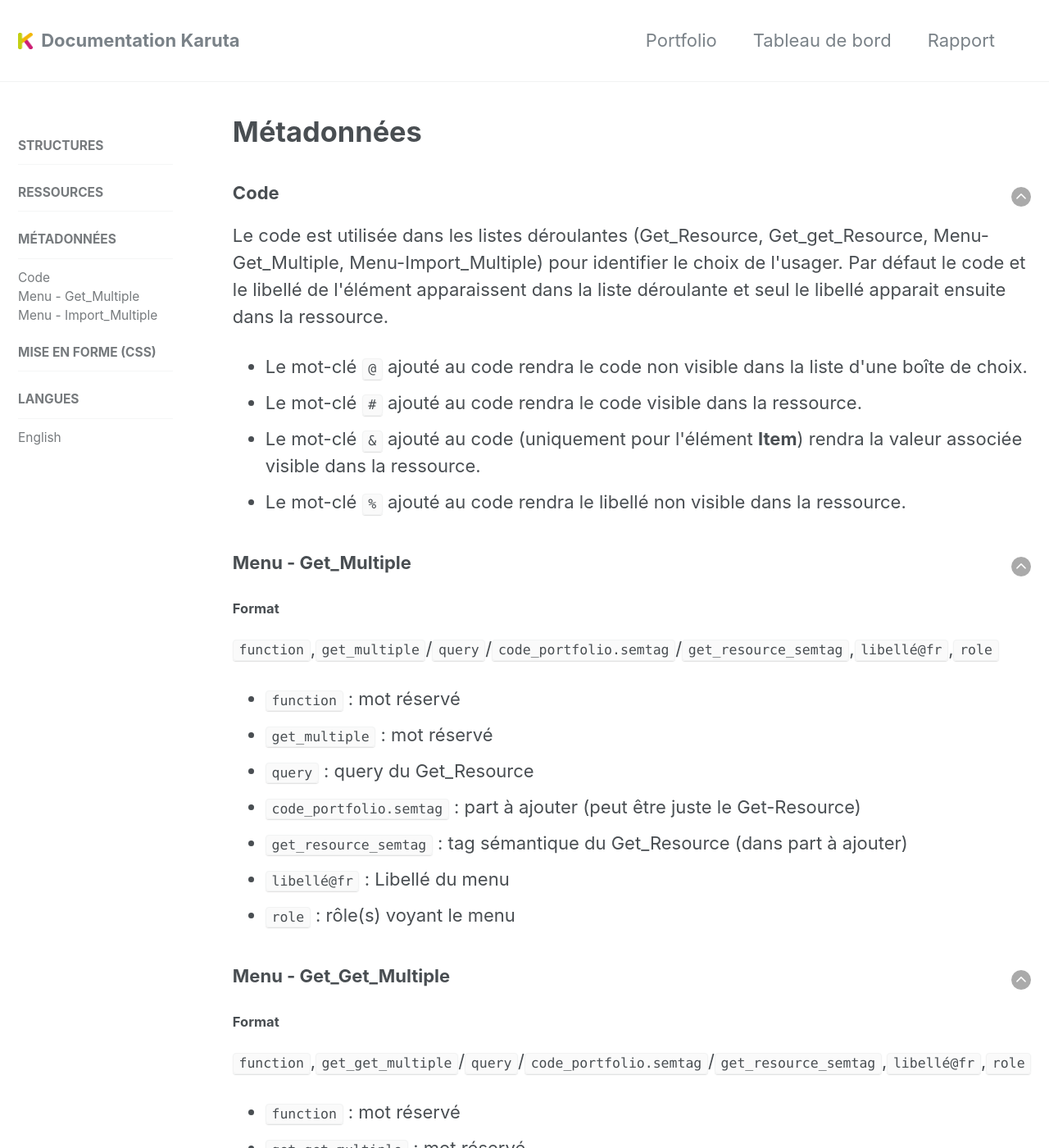
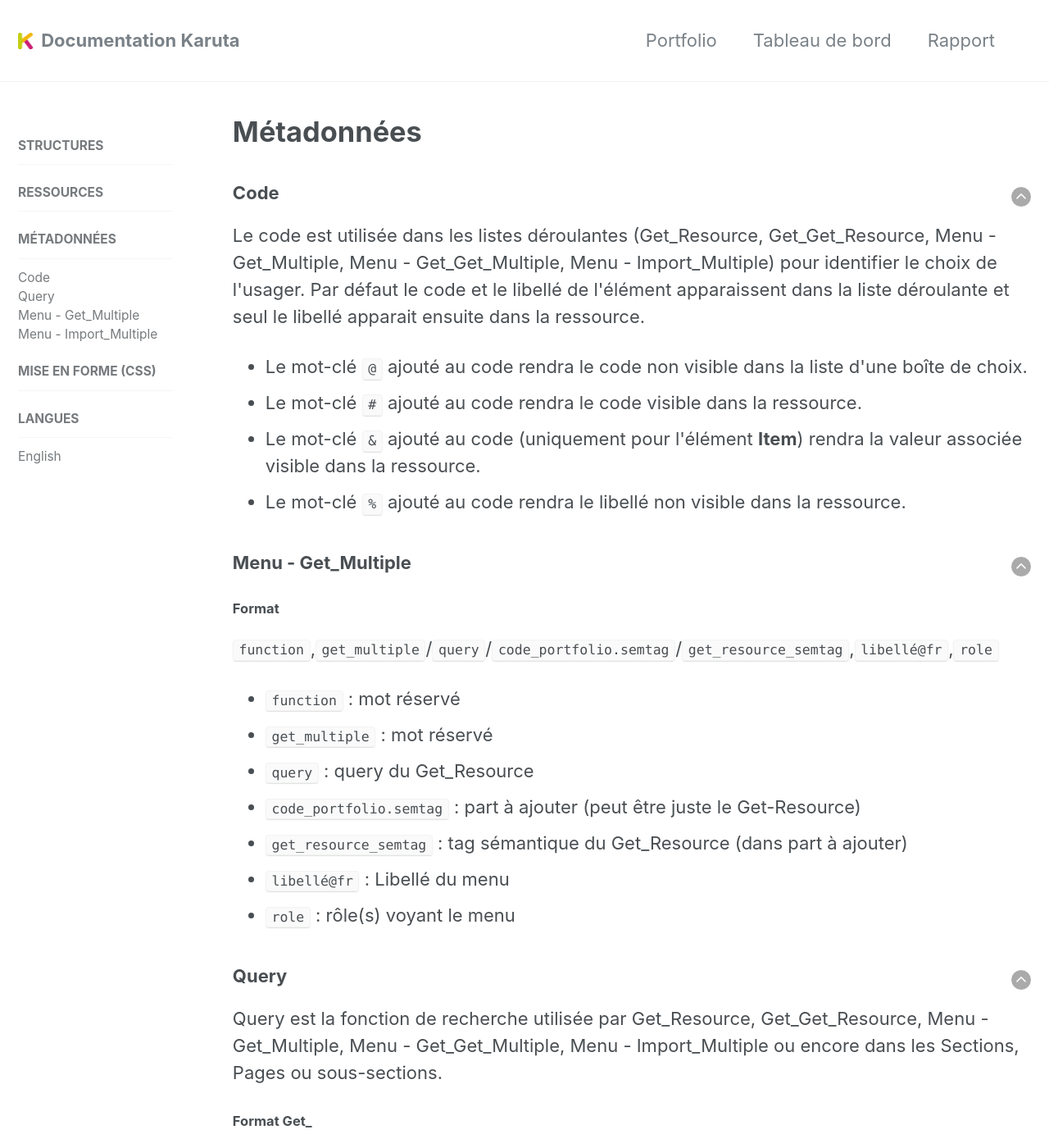
Before and after one commit to karutaproject/karuta-frontend-documentation, a Jekyll site: the page built from _pages/metadata_fr.html, in a window 1280 px wide and 1400 px high. Shown: the whole window at 82% size. Built offline with Jekyll 4.4.1, drawn with Linux system fonts in a browser that asks for light colours; some of the changed text lies outside the part shown.

Commit message:
Ajout query dans metadata

```diff
--- a/_data/navigation.yml
+++ b/_data/navigation.yml
@@ -215,6 +215,8 @@
     children:
       - title: "Code"
         url: /metadata_fr/#code
+      - title: "Query"
+        url: /metadata_fr/#query
       - title: "Menu - Get_Multiple"
         url: /metadata_fr/#get_multiple
       - title: "Menu - Import_Multiple"
--- a/_pages/metadata_fr.html
+++ b/_pages/metadata_fr.html
@@ -9,7 +9,7 @@
 <article>
 	<a style='float:right' href='#top'><img src='../assets/img/arrow-up.png'/></a>
 	<h3 id='asmstructure'>Code</h3>
-	<p>Le code est utilisée dans les listes déroulantes (Get_Resource, Get_get_Resource, Menu-Get_Multiple, Menu-Import_Multiple) pour identifier le choix de l'usager. Par défaut le code et le libellé de l'élément apparaissent dans la liste déroulante et seul le libellé apparait ensuite dans la ressource.</p>
+	<p>Le code est utilisée dans les listes déroulantes (Get_Resource, Get_Get_Resource, Menu - Get_Multiple, Menu - Get_Get_Multiple, Menu - Import_Multiple) pour identifier le choix de l'usager. Par défaut le code et le libellé de l'élément apparaissent dans la liste déroulante et seul le libellé apparait ensuite dans la ressource.</p>
 	<ul>
 		<li>Le mot-clé <code>@</code>&nbsp;ajouté au code rendra le code non visible dans la liste d'une boîte de choix.</li>
 		<li>Le mot-clé <code>#</code>&nbsp;ajouté au code rendra le code visible dans la ressource.</li>
@@ -31,6 +31,22 @@
 		<li><code>get_resource_semtag</code> : tag sémantique du Get_Resource (dans part à ajouter)</li>
 		<li><code>libellé@fr</code> : Libellé du menu</li>
 		<li><code>role</code> : rôle(s) voyant le menu</li>
+	</ul>
+</article>
+
+<article>
+	<a style='float:right' href='#top'><img src='../assets/img/arrow-up.png'/></a>
+	<h3 id='query'>Query</h3>
+	<p>Query est la fonction de recherche utilisée par Get_Resource, Get_Get_Resource, Menu - Get_Multiple, Menu - Get_Get_Multiple, Menu - Import_Multiple ou encore dans les Sections, Pages ou sous-sections.</p>
+	<h4>Format Get_</h4>
+	<p><code>code_portfolio</code>.<code>semantictag</code>.<code>label</code></p>
+	<h4>Format Get_Get_</h4>
+	<p><code>code_portfolio</code>.<code>position</code>.<code>semantictag</code>.<code>label</code></p>
+	<ul>
+		<li><code>code_portfolio</code> : code du portfolio référentiel où chercher</li>
+		<li><code>position</code> : indique où chercher dans le portfolio courqnt le code du parent permettant de sélectionner dans le référentiel. Prend une des valeurs suivantes: child, sibling, parent, parent.parent, parent.parent.parent</li>
+		<li><code>semantictag</code> : tag sémantique des élements à chercher</li>
+		<li><code>label</code> : Mot réservé</li>
 	</ul>
 </article>
 
```
